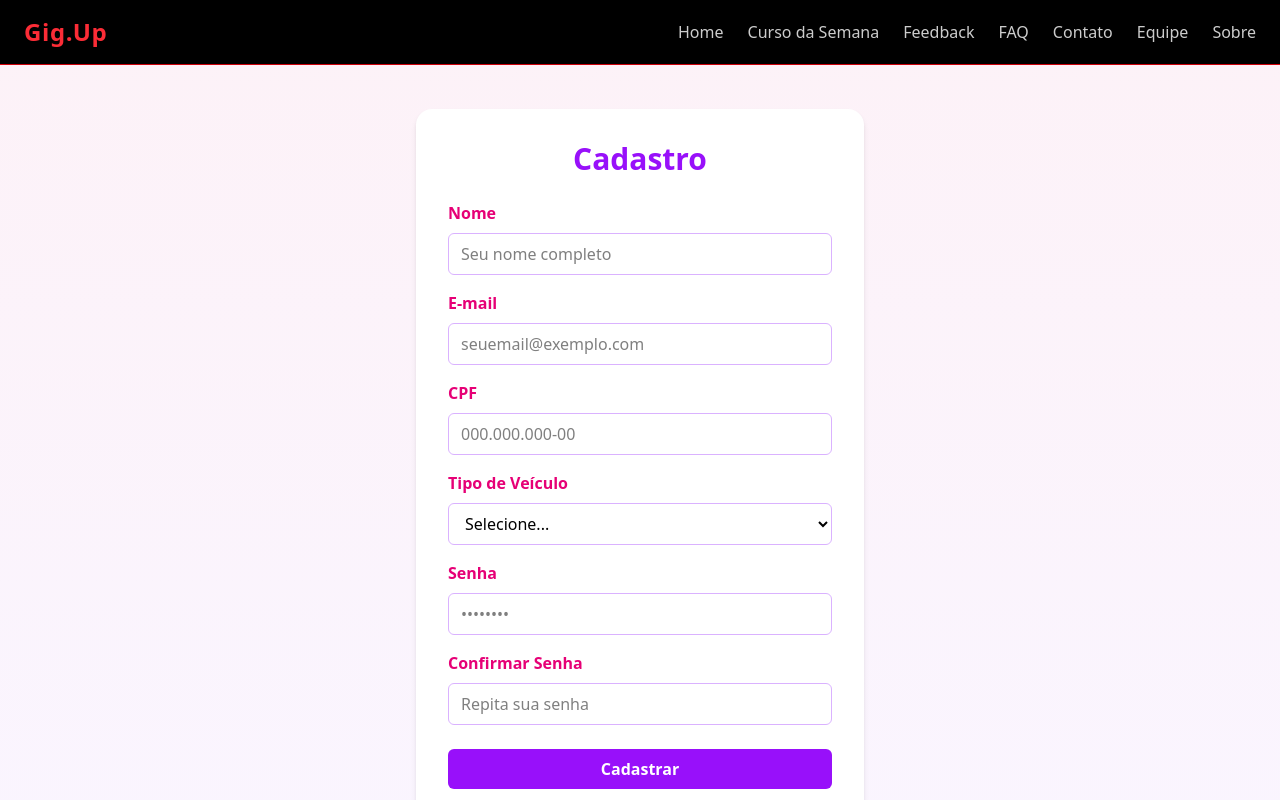
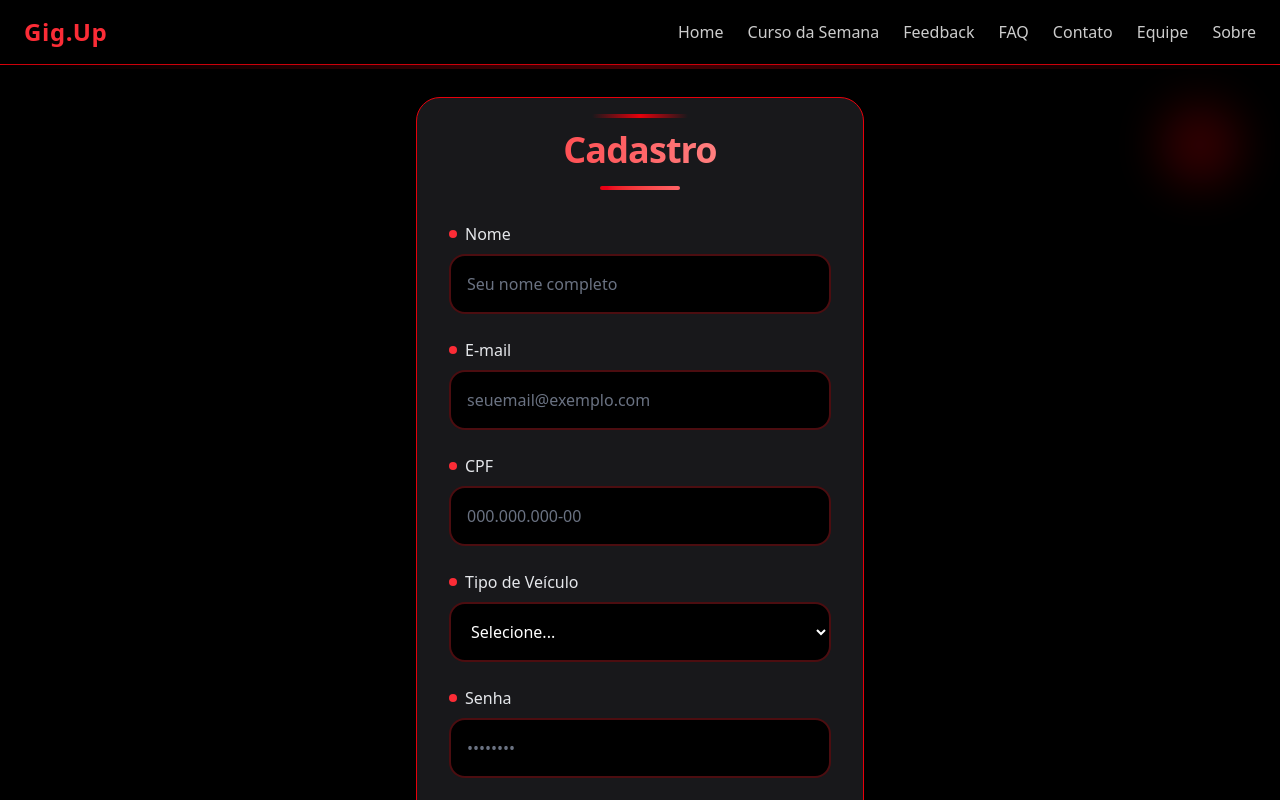
Before and after one commit to ChallengeFiap1tdspo/global-solution, a React (Vite) app in the folder motivagig/: page /cadastro in a window 1280 px wide. Shown: the top 800 px of the page. Built offline with nearby package versions, Linux system fonts and the light colour scheme.

Commit message:
feat: ajustando layout dos forms

```diff
--- a/motivagig/src/routes/Cadastro/index.tsx
+++ b/motivagig/src/routes/Cadastro/index.tsx
@@ -1,28 +1,19 @@
 import { useState } from 'react';
 import { useForm } from "react-hook-form";
-
 import type { CadastroForm } from "../../types/cadastro";
 
 export default function Cadastro() {
   const { register, handleSubmit, watch, formState: { errors } } = useForm<CadastroForm>();
   const senha = watch("senha");
-
-
   const [isLoading, setIsLoading] = useState(false);
   const [apiError, setApiError] = useState<string | null>(null);
 
-
   const onSubmit = async (data: CadastroForm) => {
-
-
     setIsLoading(true);
     setApiError(null);
 
-
     const API_URL = import.meta.env.VITE_API_URL;
     const API_KEY = import.meta.env.VITE_API_KEY;
-
-
 
     const novoTrabalhador = {
       nome: data.nome,
@@ -32,9 +23,8 @@ export default function Cadastro() {
       contato: data.contato,
       tipoVeiculo: data.tipoVeiculo,
     };
+
     try {
-
-
       const response = await fetch(API_URL, {
         method: 'POST',
         headers: {
@@ -44,89 +34,98 @@ export default function Cadastro() {
         body: JSON.stringify(novoTrabalhador)
       });
 
-
       if (response.status === 201) {
         alert("Cadastro realizado com sucesso!");
-
-
       } else {
-
         const erro = await response.json();
         const mensagemErro = erro.erro || `Erro ${response.status}: Falha ao cadastrar.`;
         setApiError(mensagemErro);
         alert(mensagemErro);
       }
     } catch (error) {
-
       console.error('Falha na requisição:', error);
       const errorMsg = "Não foi possível conectar ao servidor. Tente novamente.";
       setApiError(errorMsg);
       alert(errorMsg);
-
     } finally {
-
       setIsLoading(false);
     }
   };
+
   return (
-    <div className="flex items-center justify-center min-h-screen bg-gradient-to-b from-pink-50 to-purple-50">
-      <form
-        onSubmit={handleSubmit(onSubmit)}
-        className="bg-white p-8 rounded-2xl shadow-md w-full max-w-md"
-      >
-        <h1 className="text-3xl font-bold text-center text-purple-600 mb-6">
+    <div className="min-h-screen w-full bg-black flex flex-col items-center justify-center px-4 py-8 relative overflow-hidden">
+      <div className="absolute top-0 left-0 w-full h-1 bg-gradient-to-r from-transparent via-red-600 to-transparent opacity-30"></div>
+      <div className="absolute top-10 right-10 w-20 h-20 bg-red-600 rounded-full blur-xl opacity-10 animate-pulse"></div>
+      <div className="absolute bottom-10 left-10 w-16 h-16 bg-red-500 rounded-full blur-lg opacity-10 animate-bounce"></div>
+
+      <div className="w-full max-w-md bg-zinc-900 rounded-3xl shadow-2xl p-8 border border-red-600 relative z-10 transform hover:scale-[1.01] transition-all duration-300">
+
+        <div className="text-center mb-8 relative">
+          <div className="absolute -top-4 left-1/2 transform -translate-x-1/2 w-24 h-1 bg-gradient-to-r from-transparent via-red-600 to-transparent rounded-full"></div>
+          <h1 className="text-4xl font-bold bg-gradient-to-r from-red-500 via-red-400 to-red-300 bg-clip-text text-transparent mb-4 tracking-tight">
             Cadastro
           </h1>
+          <div className="w-20 h-1 bg-gradient-to-r from-red-600 to-red-400 rounded-full mx-auto mb-6"></div>
+        </div>
 
-        <div className="mb-4">
-          <label className="block text-pink-600 font-semibold mb-2">
+        <form onSubmit={handleSubmit(onSubmit)} className="flex flex-col gap-6">
+
+          <div className="group">
+            <label className="font-medium text-gray-200 mb-2 flex items-center">
+              <span className="w-2 h-2 bg-red-500 rounded-full mr-2"></span>
               Nome
             </label>
             <input
               type="text"
               {...register("nome", { required: "Informe o nome" })}
-            className="w-full border border-purple-300 rounded-md px-3 py-2 focus:outline-none focus:ring-2 focus:ring-purple-400"
+              className="w-full bg-black border-2 border-red-500/30 rounded-2xl p-4 text-white focus:outline-none focus:border-red-400 focus:ring-2 focus:ring-red-500/20 transition-all duration-300 group-hover:border-red-500/50 placeholder-gray-500"
               placeholder="Seu nome completo"
             />
             {errors.nome && (
-            <p className="text-pink-600 text-sm mt-1">{errors.nome.message}</p>
+              <p className="text-red-400 text-sm mt-2 font-medium">{errors.nome.message}</p>
             )}
           </div>
-        <div className="mb-4">
-          <label className="block text-pink-600 font-semibold mb-2">
+
+          <div className="group">
+            <label className="font-medium text-gray-200 mb-2 flex items-center">
+              <span className="w-2 h-2 bg-red-500 rounded-full mr-2"></span>
               E-mail
             </label>
             <input
               type="email"
               {...register("email", { required: "Informe o e-mail" })}
-            className="w-full border border-purple-300 rounded-md px-3 py-2 focus:outline-none focus:ring-2 focus:ring-purple-400"
+              className="w-full bg-black border-2 border-red-500/30 rounded-2xl p-4 text-white focus:outline-none focus:border-red-400 focus:ring-2 focus:ring-red-500/20 transition-all duration-300 group-hover:border-red-500/50 placeholder-gray-500"
               placeholder="seuemail@exemplo.com"
             />
             {errors.email && (
-            <p className="text-pink-600 text-sm mt-1">{errors.email.message}</p>
+              <p className="text-red-400 text-sm mt-2 font-medium">{errors.email.message}</p>
             )}
           </div>
-        <div className="mb-4">
-          <label className="block text-pink-600 font-semibold mb-2">
+
+          <div className="group">
+            <label className="font-medium text-gray-200 mb-2 flex items-center">
+              <span className="w-2 h-2 bg-red-500 rounded-full mr-2"></span>
               CPF
             </label>
             <input
               type="text"
               {...register("cpf", { required: "Informe o CPF" })}
-            className="w-full border border-purple-300 rounded-md px-3 py-2 focus:outline-none focus:ring-2 focus:ring-purple-400"
+              className="w-full bg-black border-2 border-red-500/30 rounded-2xl p-4 text-white focus:outline-none focus:border-red-400 focus:ring-2 focus:ring-red-500/20 transition-all duration-300 group-hover:border-red-500/50 placeholder-gray-500"
               placeholder="000.000.000-00"
             />
             {errors.cpf && (
-            <p className="text-pink-600 text-sm mt-1">{errors.cpf.message}</p>
+              <p className="text-red-400 text-sm mt-2 font-medium">{errors.cpf.message}</p>
             )}
           </div>
-        <div className="mb-4">
-          <label className="block text-pink-600 font-semibold mb-2">
+
+          <div className="group">
+            <label className="font-medium text-gray-200 mb-2 flex items-center">
+              <span className="w-2 h-2 bg-red-500 rounded-full mr-2"></span>
               Tipo de Veículo
             </label>
             <select
               {...register("tipoVeiculo", { required: "Selecione o veículo" })}
-            className="w-full border border-purple-300 rounded-md px-3 py-2 focus:outline-none focus:ring-2 focus:ring-purple-400"
+              className="w-full bg-black border-2 border-red-500/30 rounded-2xl p-4 text-white focus:outline-none focus:border-red-400 focus:ring-2 focus:ring-red-500/20 transition-all duration-300 group-hover:border-red-500/50"
             >
               <option value="">Selecione...</option>
               <option value="Carro">Carro</option>
@@ -135,25 +134,29 @@ export default function Cadastro() {
               <option value="Nenhum">Nenhum</option>
             </select>
             {errors.tipoVeiculo && (
-            <p className="text-pink-600 text-sm mt-1">{errors.tipoVeiculo.message}</p>
+              <p className="text-red-400 text-sm mt-2 font-medium">{errors.tipoVeiculo.message}</p>
             )}
           </div>
-        <div className="mb-4">
-          <label className="block text-pink-600 font-semibold mb-2">
+
+          <div className="group">
+            <label className="font-medium text-gray-200 mb-2 flex items-center">
+              <span className="w-2 h-2 bg-red-500 rounded-full mr-2"></span>
               Senha
             </label>
             <input
               type="password"
               {...register("senha", { required: "Informe a senha" })}
-            className="w-full border border-purple-300 rounded-md px-3 py-2 focus:outline-none focus:ring-2 focus:ring-purple-400"
+              className="w-full bg-black border-2 border-red-500/30 rounded-2xl p-4 text-white focus:outline-none focus:border-red-400 focus:ring-2 focus:ring-red-500/20 transition-all duration-300 group-hover:border-red-500/50 placeholder-gray-500"
               placeholder="••••••••"
             />
             {errors.senha && (
-            <p className="text-pink-600 text-sm mt-1">{errors.senha.message}</p>
+              <p className="text-red-400 text-sm mt-2 font-medium">{errors.senha.message}</p>
             )}
           </div>
-        <div className="mb-6">
-          <label className="block text-pink-600 font-semibold mb-2">
+
+          <div className="group">
+            <label className="font-medium text-gray-200 mb-2 flex items-center">
+              <span className="w-2 h-2 bg-red-500 rounded-full mr-2"></span>
               Confirmar Senha
             </label>
             <input
@@ -163,31 +166,41 @@ export default function Cadastro() {
                 validate: (value) =>
                   value === senha || "As senhas não coincidem",
               })}
-            className="w-full border border-purple-300 rounded-md px-3 py-2 focus:outline-none focus:ring-2 focus:ring-purple-400"
+              className="w-full bg-black border-2 border-red-500/30 rounded-2xl p-4 text-white focus:outline-none focus:border-red-400 focus:ring-2 focus:ring-red-500/20 transition-all duration-300 group-hover:border-red-500/50 placeholder-gray-500"
               placeholder="Repita sua senha"
             />
             {errors.confirmarSenha && (
-            <p className="text-pink-600 text-sm mt-1">
+              <p className="text-red-400 text-sm mt-2 font-medium">
                 {errors.confirmarSenha.message}
               </p>
             )}
           </div>
+
           {apiError && (
-          <div className="mb-4 p-3 bg-pink-100 text-pink-700 rounded-md text-center">
+            <div className="bg-red-900/30 border-2 border-red-500/30 text-red-300 p-4 rounded-2xl text-sm font-medium">
               {apiError}
             </div>
           )}
 
           <button
             type="submit"
-
             disabled={isLoading}
-          className="w-full bg-purple-600 text-white py-2 rounded-md hover:bg-pink-500 transition-colors font-semibold disabled:bg-purple-300 disabled:cursor-not-allowed"
+            className="group relative bg-gradient-to-r from-red-600 to-red-700 hover:from-red-500 hover:to-red-600 disabled:from-gray-700 disabled:to-gray-800 transition-all duration-300 text-white font-semibold py-4 rounded-2xl shadow-lg hover:shadow-red-500/20 hover:shadow-xl hover:scale-[1.02] disabled:hover:scale-100 active:scale-95 mt-2 overflow-hidden disabled:cursor-not-allowed"
           >
-
-          {isLoading ? "Cadastrando..." : "Cadastrar"}
+            <div className="absolute inset-0 bg-gradient-to-r from-transparent via-white/10 to-transparent transform -skew-x-12 translate-x-[-100%] group-hover:translate-x-[100%] group-disabled:translate-x-[-100%] transition-transform duration-1000"></div>
+            <span className="relative flex items-center justify-center gap-2">
+              {isLoading ? (
+                <>
+                  <div className="w-5 h-5 border-2 border-white border-t-transparent rounded-full animate-spin"></div>
+                  Cadastrando...
+                </>
+              ) : (
+                "Cadastrar"
+              )}
+            </span>
           </button>
         </form>
       </div>
+    </div>
   );
 }
```
Also changed, not shown: motivagig/src/routes/Login/index.tsx (+44 -34 lines). Lines whose indentation alone changed are shown as unchanged.
